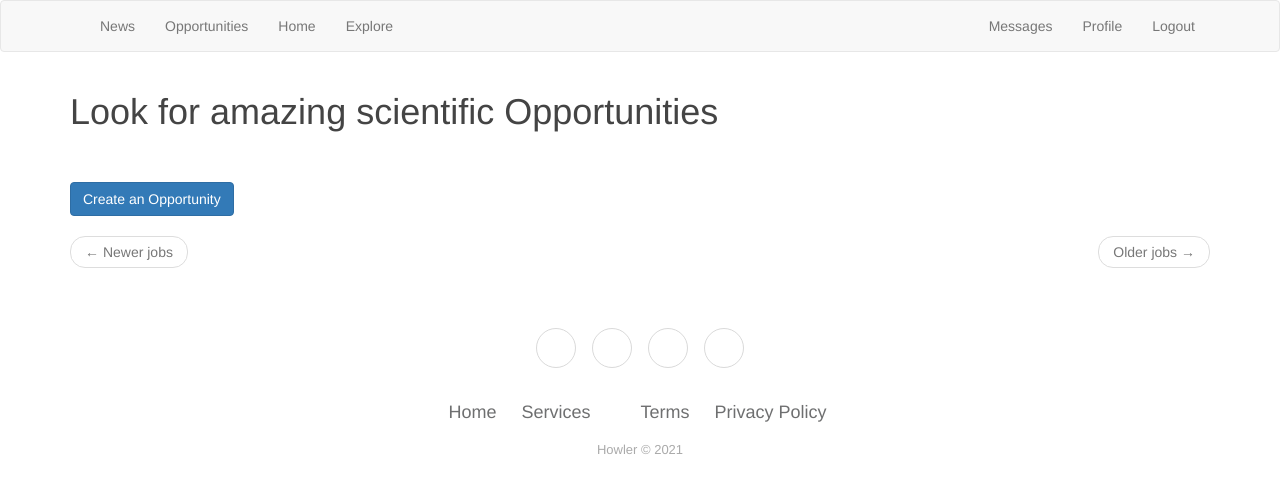
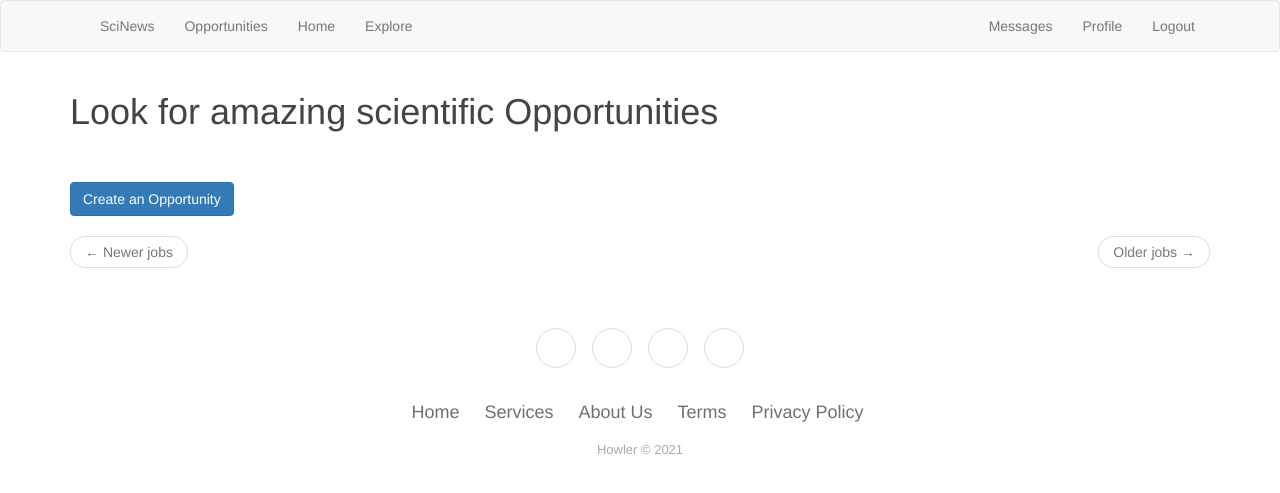
Before and after one commit to antwan1/NewHowler, a Flask app: page /opportunities in a window 1280 px wide. Shown: the top 493 px of the page. Run offline with Flask 2, Linux system fonts and the light colour scheme; the visitor is signed in with stand-in values (Sample User, id 1); data comes from the database, SQL or seed files in the repository; both versions use the stored data as it was after the commit; data that the repository does not hold is empty; some libraries are stand-ins or nearby versions.

Commit message:
Will modify job section

```diff
--- a/app/routes.py
+++ b/app/routes.py
@@ -24,13 +24,6 @@ import feedparser
 
 
 
-#The forms.py acts a view function
-
-#This will direct the user to an RSS feed full of scientific news.
-@app.route('/news', methods=['GET', 'POST'])
-@login_required
-def news():
-     return render_template('news.html' , title=_('News'))
 
 
 
@@ -372,6 +365,7 @@ def delete_job(post_id):
 
 # BBC_FEED = "http://feeds.bbci.co.uk/news/science_and_environment/rss.xml"
 
+ #Place holder free RSS feeds, should be replaced with scientific news
 
 RSS_FEEDS = {'bbc': 'http://feeds.bbci.co.uk/news/rss.xml',
              'cnn': 'http://rss.cnn.com/rss/edition.rss',
@@ -381,9 +375,10 @@ RSS_FEEDS = {'bbc': 'http://feeds.bbci.co.uk/news/rss.xml',
 
 
 
-@app.route("/")
+@app.route("/news", methods=['GET', 'POST'])
+@login_required
 def get_news():
-    query = request.args.get("publication")
+    query = request.form.get("publication")
     if not query or query.lower() not in RSS_FEEDS:
                 publication = "bbc"
     else:
--- a/app/templates/base.html
+++ b/app/templates/base.html
@@ -21,7 +21,7 @@
             </div>
             <div class="collapse navbar-collapse" id="bs-example-navbar-collapse-1">
                 <ul class="nav navbar-nav">
-                    <li><a  href="{{ url_for('news')}}"> {{ _('News') }} </a></li>
+                    <li><a  href="{{ url_for('get_news')}}"> {{ _('SciNews') }} </a></li>
                      <li><a  href="{{ url_for('opportunity')}}"> {{_('Opportunities')}}</a></li>
                     <li><a href="{{ url_for('index') }}">{{ _('Home') }}</a></li>
                     <li><a href="{{ url_for('explore') }}">{{ _('Explore') }}</a></li>
@@ -66,11 +66,11 @@
         <footer>
             <div class="social"><a href="#"><i class="icon ion-social-instagram"></i></a><a href="#"><i class="icon ion-social-snapchat"></i></a><a href="#"><i class="icon ion-social-twitter"></i></a><a href="#"><i class="icon ion-social-facebook"></i></a></div>
             <ul class="list-inline">
-                <li class="list-inline-item"><a href="#">Home</a></li>
-                <li class="list-inline-item"><a href="#">Services</a></li>
-                <li class="list-inline-item"><a href="#">{{_(About)}}</a></li>
-                <li class="list-inline-item"><a href="#">Terms</a></li>
-                <li class="list-inline-item"><a href="#">Privacy Policy</a></li>
+                <li class="list-inline-item"><a href="#">{{_('Home')}}</a></li>
+                <li class="list-inline-item"><a href="#">{{_('Services')}}</a></li>
+                <li class="list-inline-item"><a href="#">{{_('About Us')}}</a></li>
+                <li class="list-inline-item"><a href="#">{{_('Terms')}}</a></li>
+                <li class="list-inline-item"><a href="#">{{_('Privacy Policy')}}</a></li>
             </ul>
             <p class="copyright">Howler © 2021</p>
         </footer>
--- a/app/templates/job.html
+++ b/app/templates/job.html
@@ -3,7 +3,7 @@
 {% block app_content %}
     {% import 'bootstrap/wtf.html' as wtf %}
 
-
+<!-- If I have time, will add a CRUD system, to update post-->
      <h1 >{{ _('Change your requirements') }}</h1>
 
         <article class="media content-section">
--- a/app/templates/oppor.html
+++ b/app/templates/oppor.html
@@ -20,6 +20,7 @@
             <h2><a class="article-title" href="{{url_for('job', job_id =post.id)}}">{{ post.title }}</a></h2>
             <p class="article-content">{{ post.content }}</p>
           </div>
+          <hr/>
         </article>
     {% endfor %}
 {% if form %}
--- a/app/templates/user.html
+++ b/app/templates/user.html
@@ -5,7 +5,7 @@
         <tr>
             <td width="256px"><img src="{{ user.avatar(256) }}"></td> <!-- Shows Gravatar picture from user.avatar-->
             <td>
-                <h1>{{ _('Meet:') }}: {{ user.username }}</h1> <!-- I could change the headline to User instead of Meet-->
+                <h1>{{ _('User') }}: {{ user.username }}</h1> <!-- I could change the headline to User instead of Meet-->
                 {% if user.about_me %}<p>{{ user.about_me }}</p>{% endif %}
                 {% if user.last_seen %}
                 <p>{{ _('Last seen on') }}: {{ moment(user.last_seen).format('LLL') }}</p> <!-- To indicate when the user was last seen-->
```
Also changed, not shown: app/templates/home.html (+18 -9 lines), app.db, 1 other file.
